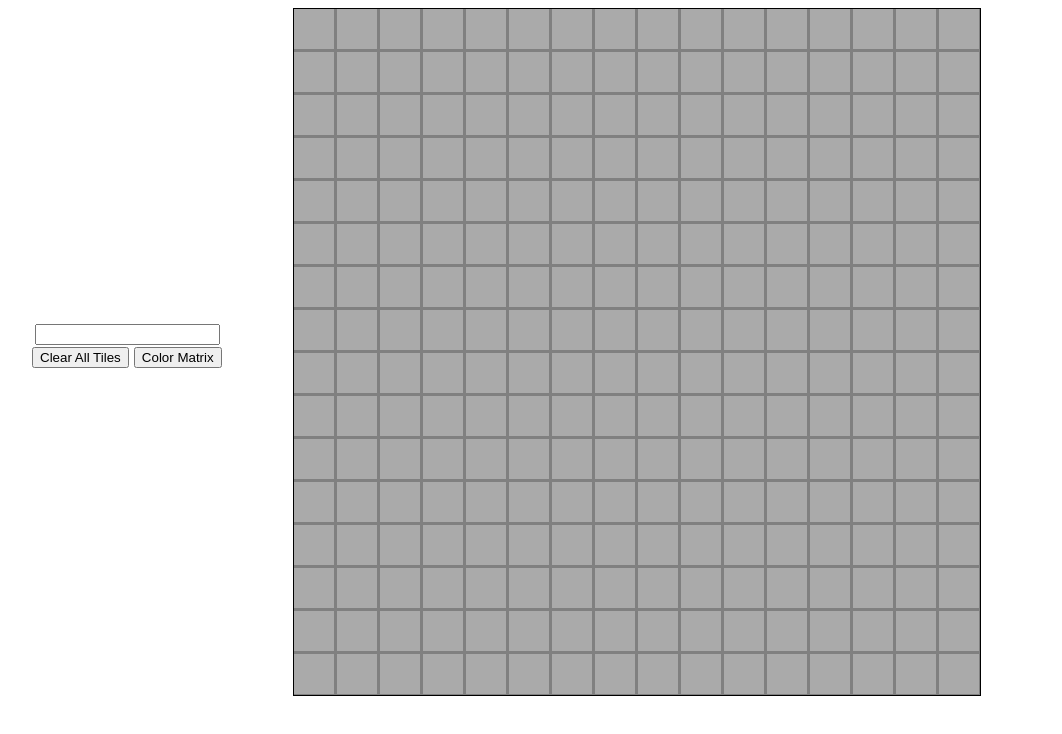
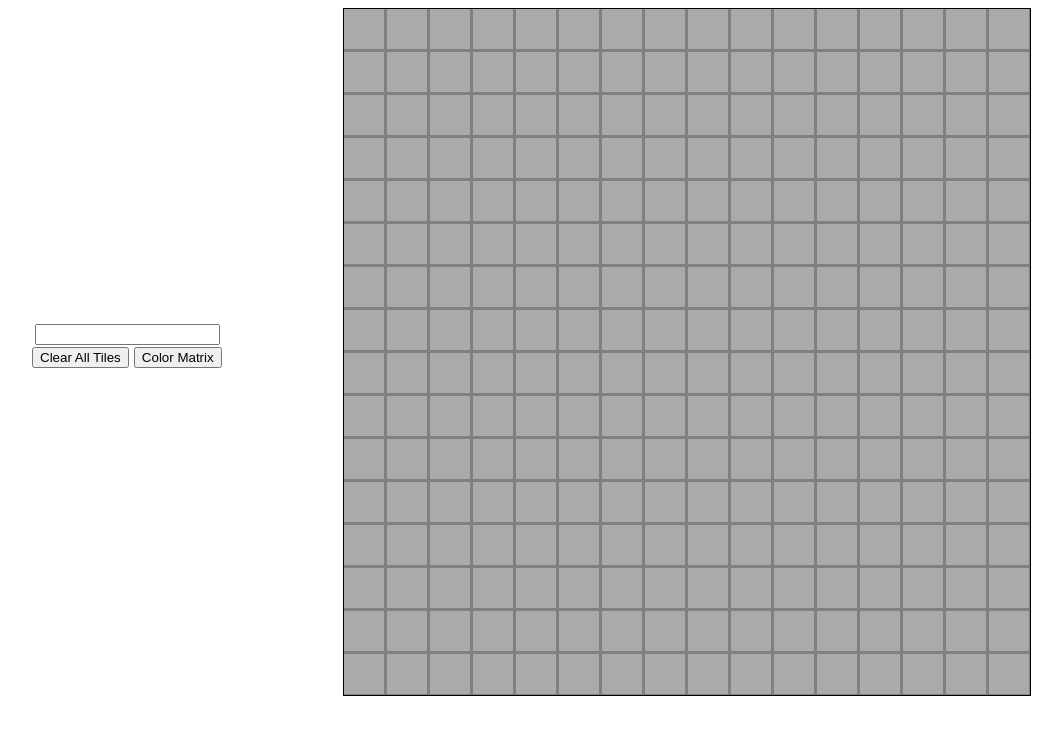
Before and after one commit to tadari/tgadari.github.io, a plain HTML site: page index.html in a window 1280 px wide. Shown: the whole page, without its empty margins (47-1109 px from the left). Drawn offline with nearby package versions, Linux system fonts and the light colour scheme.

Commit message:
Update main.css

```diff
--- a/css/main.css
+++ b/css/main.css
@@ -2,8 +2,13 @@
 	border: 1px solid black;
 	border-style: solid;
 	background-color: gray;
-	overflow: hidden;
-    height: 100%;
+	position: relative;
+	left: 50px;
+}
+
+body,
+html {
+  position: fixed;
 }
 
 
```
